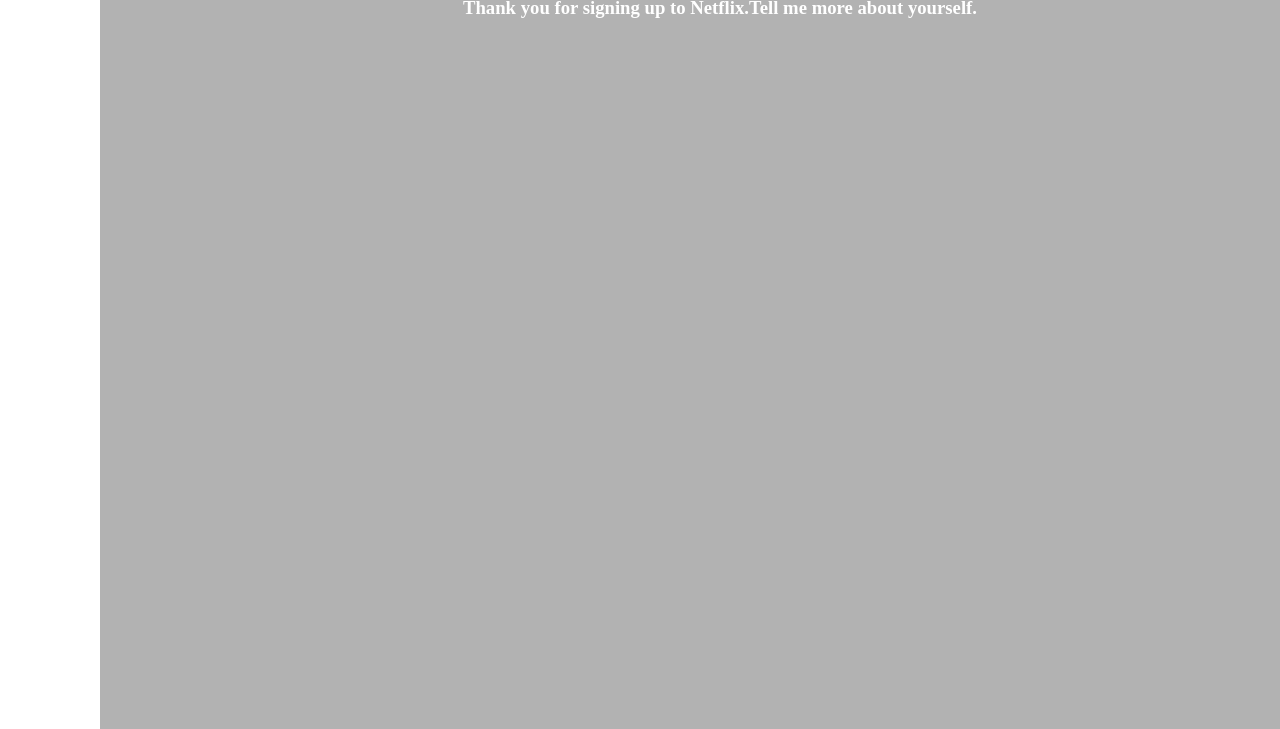
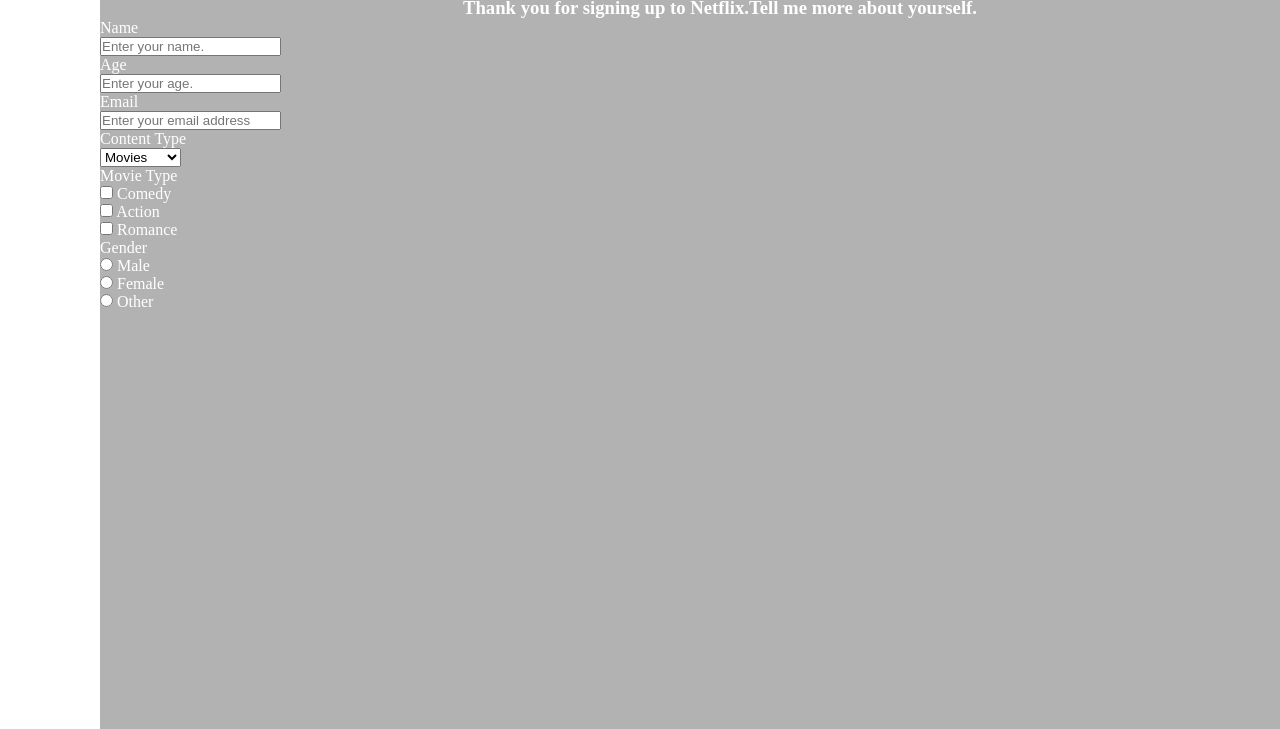
Before and after one commit to tunahantatli/Netflix-survey-form, a plain HTML site: page index.html in a window 1280 px wide. Shown: the part 71-800 px from the top of the page. Drawn offline with Linux system fonts and the light colour scheme; a web font is replaced by a local one.

Commit message:
add-content

```diff
--- a/index.html
+++ b/index.html
@@ -20,7 +20,91 @@
         </div>
       </header>
       <section id="survey-form">
-        <form action="result.html"></form>
+        <form action="result.html" method="get">
+          <div class="input-box">
+            <label for="name">Name</label>
+            <br />
+            <input
+              type="text"
+              id="name"
+              name="name"
+              placeholder="Enter your name."
+            />
+          </div>
+          <div class="input-box">
+            <label for="age">Age</label>
+            <br />
+            <input
+              type="number"
+              id="age"
+              name="age"
+              placeholder="Enter your age."
+            />
+          </div>
+          <div class="input-box">
+            <label for="email">Email</label>
+            <br />
+            <input
+              type="email"
+              id="email"
+              name="email"
+              placeholder="Enter your email address"
+            />
+          </div>
+          <div class="input-box">
+            <label for="content">Content Type</label>
+            <br />
+            <select name="content" id="dropdown">
+              <option value="movies">Movies</option>
+              <option value="series">Series</option>
+              <option value="tv-shows">Tv Shows</option>
+            </select>
+          </div>
+          <div class="input-box">
+            <label for="">Movie Type</label>
+            <br />
+            <input
+              type="checkbox"
+              name="movie"
+              id="first-check"
+              value="comedy"
+            />
+            <label for="first-check">Comedy</label>
+            <br />
+            <input
+              type="checkbox"
+              name="movie"
+              id="second-check"
+              value="action"
+            />
+            <label for="second-check">Action</label>
+            <br />
+            <input
+              type="checkbox"
+              name="movie"
+              id="third-check"
+              value="romance"
+            />
+            <label for="third-check">Romance</label>
+          </div>
+          <div class="input-box">
+            <label for="">Gender</label>
+            <br />
+            <input type="radio" name="gender" id="first-radio" value="male" />
+            <label for="first-radio">Male</label>
+            <br />
+            <input
+              type="radio"
+              name="gender"
+              id="second-radio"
+              value="female"
+            />
+            <label for="second-radio">Female</label>
+            <br />
+            <input type="radio" name="gender" id="third-radio" value="other" />
+            <label for="third-radio">Other</label>
+          </div>
+        </form>
       </section>
     </div>
   </body>
```
